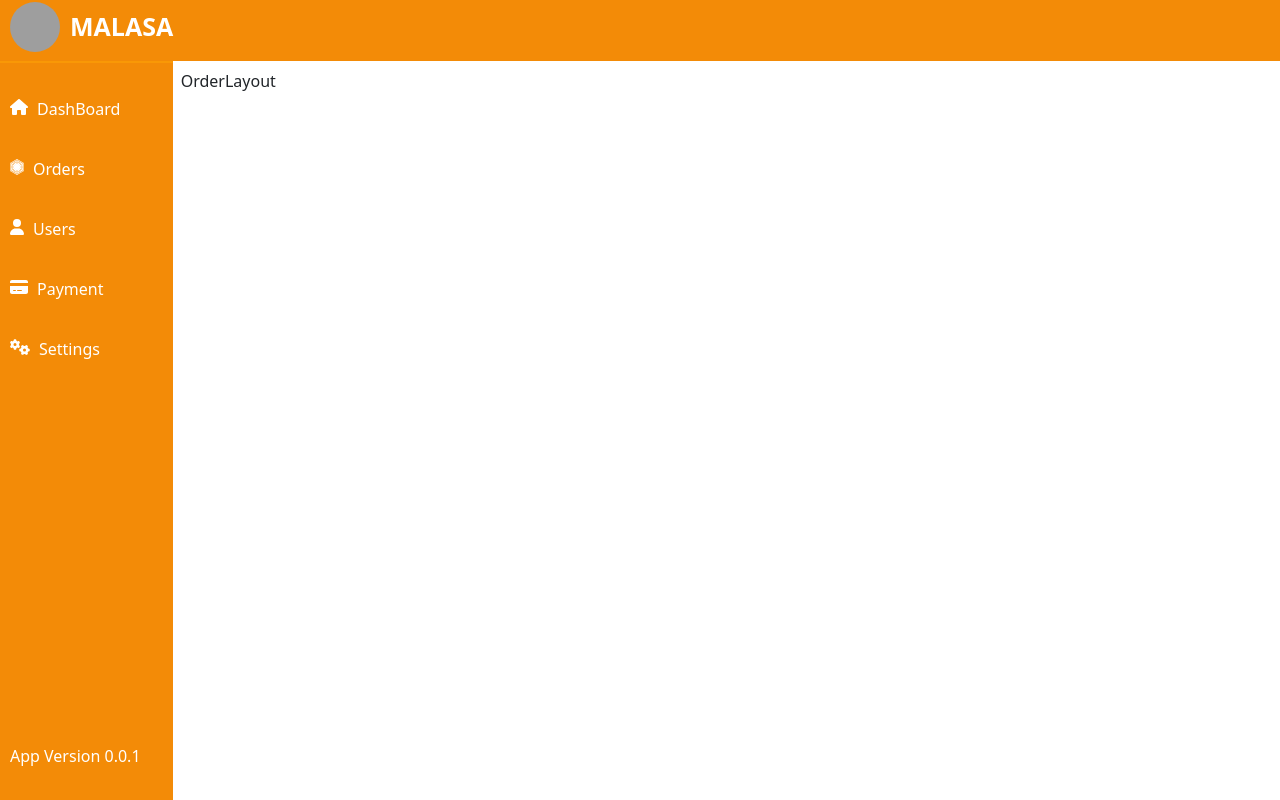
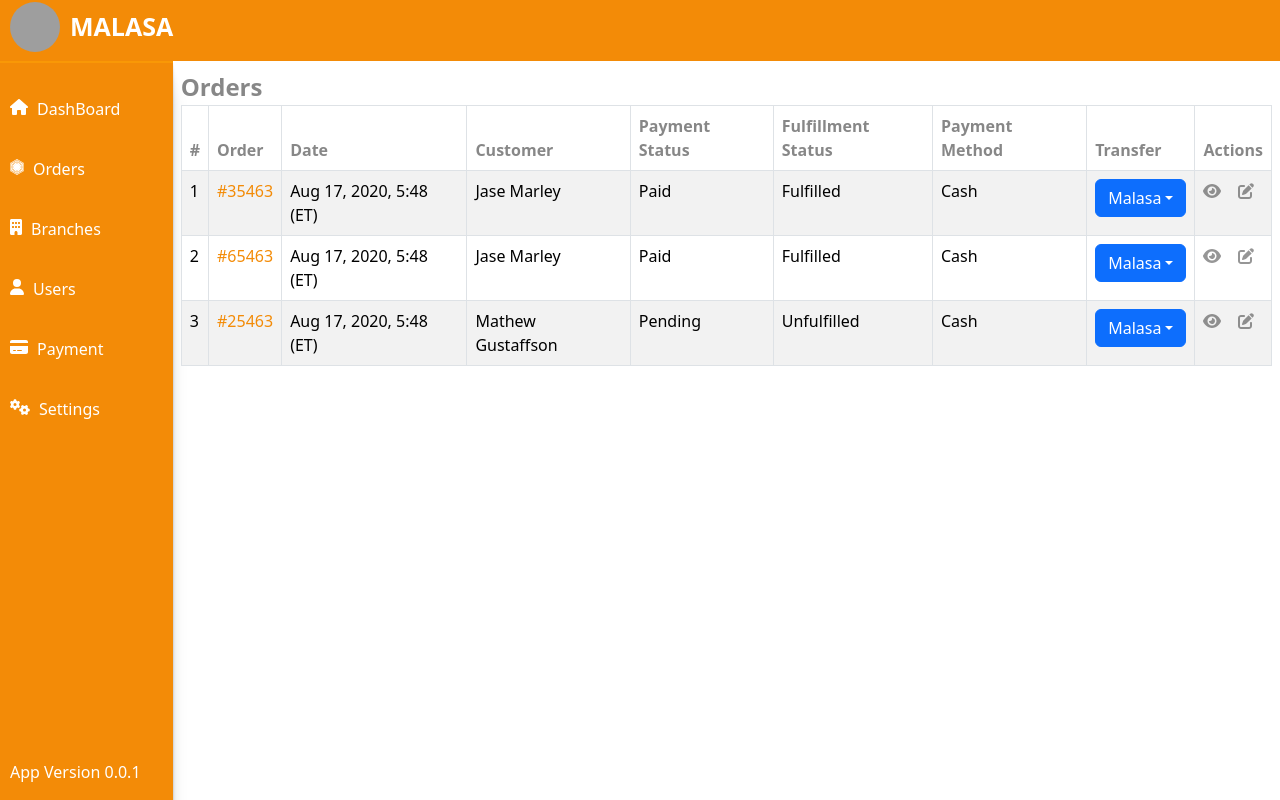
Before and after one commit to SmartChipSatish/ChickenCenter-Admin, a React (Vite) app: page /dashboard in a window 1280 px wide. Both pictures are taken after a click on the element "Orders". Built offline with nearby package versions, Linux system fonts and the light colour scheme; grey boxes are pictures that could not be loaded.

Commit message:
orders page

```diff
--- a/src/index.css
+++ b/src/index.css
@@ -17,20 +17,31 @@
   --appTheam: #F38B07;
   --appTextColor: '#fffff';
   --appTitleColor: #00000094;
-  --appSubTitleColor : #00000078
+  --appSubTitleColor : #00000078;
+  --appPageTitleColor: #00000078;
 }
 
 body,
 #root {
   height: 100vh;
 }
+p{
+  margin-bottom: 0;
+}
+
+.btn-primary, .btn-primary:hover, .btn-primary:active, .btn-primary:visited {
+  /* background-color: var(--appTheam); */
+}
 
 .pageTile {
   font-size: 24px;
   font-weight: bold;
-  color: #00000078;
+  color: var(--appPageTitleColor);
 }
 .card {
   border: var(--bs-card-border-width) solid #5352521a;
   box-shadow: rgba(100, 100, 111, 0.2) 0px 7px 29px 0px;
 }
+.tableTitle {
+  color: var(--appPageTitleColor);
+}
--- a/src/modules/dashboard/DashboardLayout/DashboardLayout.tsx
+++ b/src/modules/dashboard/DashboardLayout/DashboardLayout.tsx
@@ -1,5 +1,4 @@
 import { Outlet } from "react-router-dom"
-import { CardComponent } from "../components/CardComponent/CardComponent";
 
 
 const DashBoardLayout = () => {
--- a/src/modules/orders/OrderLayout/OrderLayout.tsx
+++ b/src/modules/orders/OrderLayout/OrderLayout.tsx
@@ -1,10 +1,10 @@
 import { Outlet } from "react-router-dom";
 
 
-const OrderLayout = () =>{
+const OrderLayout = () => {
    return <>
-    <p>OrderLayout</p>
-     <Outlet/>
+      <p className="pageTile">Orders</p>
+      <Outlet />
    </>
 }
 
--- /dev/null
+++ b/src/modules/orders/pages/orderPage/OrderPage.scss
@@ -0,0 +1,16 @@
+.Orderpage {
+    &-id {
+        color: var(--appTheam);
+        margin-bottom: 0;
+    }
+    &-actions {
+        color: #00000069;
+
+    }
+    &-eye {
+        margin-right: 12px;
+    }
+    &-title {
+        color: var(--appPageTitleColor);
+    }
+}
--- /dev/null
+++ b/src/modules/orders/pages/orderPage/OrderPage.tsx
@@ -0,0 +1,103 @@
+import { faEdit, faEye } from "@fortawesome/free-solid-svg-icons";
+import { FontAwesomeIcon } from "@fortawesome/react-fontawesome";
+import Table from "react-bootstrap/esm/Table"
+import './OrderPage.scss'
+import DropdownButton from "react-bootstrap/esm/DropdownButton";
+import ButtonGroup from "react-bootstrap/esm/ButtonGroup";
+import Dropdown from "react-bootstrap/esm/Dropdown";
+// FontAwesomeIcon
+// fa-eye
+const OrderPage = () => {
+    return (<>
+        <Table striped bordered hover className="Orderpage">
+            <thead>
+                <tr>
+                    <th><p className="tableTitle">#</p></th>
+                    <th ><p className="tableTitle">Order</p></th>
+                    <th> <p className="tableTitle">Date</p></th>
+                    <th> <p className="tableTitle">Customer</p></th>
+                    <th><p className="tableTitle">Payment Status</p></th>
+                    <th><p className="tableTitle">Fulfillment Status</p></th>
+                    <th><p className="tableTitle">Payment Method</p></th>
+                    <th><p className="tableTitle">Transfer</p></th>
+                    <th><p className="tableTitle">Actions</p></th>
+                </tr>
+            </thead>
+            <tbody>
+                <tr>
+                    <td>1</td>
+                    <td><p className="Orderpage-id">#35463</p></td>
+                    <td>Aug 17, 2020, 5:48 (ET)</td>
+                    <td>Jase Marley</td>
+                    <td>Paid</td>
+                    <td>Fulfilled</td>
+                    <td>Cash</td>
+                    <td> <DropdownButton
+                        as={ButtonGroup}
+                        key={'Primary'}
+                        id={`dropdown-variants-${'Primary'}`}
+                        variant={'Primary'.toLowerCase()}
+                        title={'Malasa'}
+                    >
+                        <Dropdown.Item eventKey="1">Hi-City</Dropdown.Item>
+                        <Dropdown.Item eventKey="2">Madhapur</Dropdown.Item>
+                        <Dropdown.Item eventKey="3" active>
+                            Durgam Cheruvu
+                        </Dropdown.Item>
+                    </DropdownButton></td>
+                    <td ><FontAwesomeIcon icon={faEye} className="Orderpage-actions Orderpage-eye"></FontAwesomeIcon> <FontAwesomeIcon icon={faEdit} className="Orderpage-actions"></FontAwesomeIcon></td>
+                </tr>
+                <tr>
+                    <td>2</td>
+                    <td><p className="Orderpage-id">#65463</p></td>
+                    <td>Aug 17, 2020, 5:48 (ET)</td>
+                    <td>Jase Marley</td>
+                    <td>Paid</td>
+                    <td>Fulfilled</td>
+                    <td>Cash</td>
+                    <td> <DropdownButton
+                        as={ButtonGroup}
+                        key={'Primary'}
+                        id={`dropdown-variants-${'Primary'}`}
+                        variant={'Primary'.toLowerCase()}
+                        title={'Malasa'}
+                    >
+                        <Dropdown.Item eventKey="1">Hi-City</Dropdown.Item>
+                        <Dropdown.Item eventKey="2">Madhapur</Dropdown.Item>
+                        <Dropdown.Item eventKey="3" active>
+                            Durgam Cheruvu
+                        </Dropdown.Item>
+                    </DropdownButton></td>
+                    <td ><FontAwesomeIcon icon={faEye} className="Orderpage-actions Orderpage-eye"></FontAwesomeIcon> <FontAwesomeIcon icon={faEdit} className="Orderpage-actions"></FontAwesomeIcon></td>
+                </tr>
+                <tr>
+                    <td>3</td>
+                    <td><p className="Orderpage-id">#25463</p></td>
+                    <td>Aug 17, 2020, 5:48 (ET)</td>
+                    <td>Mathew Gustaffson</td>
+                    <td>Pending</td>
+                    <td>Unfulfilled</td>
+                    <td>Cash</td>
+                    <td> <DropdownButton
+                        as={ButtonGroup}
+                        key={'Primary'}
+                        id={`dropdown-variants-${'Primary'}`}
+                        variant={'Primary'.toLowerCase()}
+                        title={'Malasa'}
+                    >
+                        <Dropdown.Item eventKey="1">Hi-City</Dropdown.Item>
+                        <Dropdown.Item eventKey="2">Madhapur</Dropdown.Item>
+                        <Dropdown.Item eventKey="3" active>
+                            Durgam Cheruvu
+                        </Dropdown.Item>
+
+                    </DropdownButton></td>
+                    <td ><FontAwesomeIcon icon={faEye} className="Orderpage-actions Orderpage-eye"></FontAwesomeIcon> <FontAwesomeIcon icon={faEdit} className="Orderpage-actions"></FontAwesomeIcon></td>
+                </tr>
+            </tbody>
+        </Table>
+    </>)
+
+}
+
+export default OrderPage;
--- a/src/routes/pages.ts
+++ b/src/routes/pages.ts
@@ -6,7 +6,8 @@ const DashBoard =  lazy(() => import('../modules/dashboard/DashboardLayout/Dashb
 const DashBoardPage = lazy(()=> import('../modules/dashboard/pages/DashboardPage/Dashboardpage'))
 
 // Order Page
-const OrderPage = lazy(()=> import('../modules/orders/OrderLayout/OrderLayout'));
+const OrderLayOut = lazy(()=> import('../modules/orders/OrderLayout/OrderLayout'));
+const OrderPage = lazy(()=> import('../modules/orders/pages/orderPage/OrderPage'))
 
 //Payment Page
 const PaymentPage = lazy(()=> import('../modules/payments/PaymentLayout/Paymentlayout'))
@@ -14,7 +15,8 @@ const PaymentPage = lazy(()=> import('../modules/payments/PaymentLayout/Paymentl
 export {
     MainLayout,
     DashBoard,
-    OrderPage,
+    OrderLayOut,
     PaymentPage,
-    DashBoardPage
+    DashBoardPage,
+    OrderPage
 }
--- a/src/routes/routes.tsx
+++ b/src/routes/routes.tsx
@@ -1,7 +1,7 @@
 import React, { Suspense } from 'react'
 import { Route, BrowserRouter, Routes } from 'react-router-dom';
 import Login from '../modules/authentication/Login/Login';
-import { MainLayout, DashBoard, OrderPage, PaymentPage, DashBoardPage } from './pages';
+import { MainLayout, DashBoard, OrderLayOut, OrderPage, PaymentPage, DashBoardPage } from './pages';
 
 
 
@@ -39,9 +39,17 @@ export default function AppRoutes() {
           <Route path="orders"
             element={
               <Suspense>
-                <OrderPage />
+                <OrderLayOut />
               </Suspense>
             }>
+            <Route path=""
+              element={
+                <Suspense>
+                  <OrderPage />
+                </Suspense>
+              }>
+
+            </Route>
           </Route>
           <Route path="payment"
             element={
--- a/src/shared/components/SideBar/SideBar.tsx
+++ b/src/shared/components/SideBar/SideBar.tsx
@@ -1,7 +1,7 @@
 import { useNavigate } from "react-router-dom";
 import './Sidebar.scss';
 import { FontAwesomeIcon } from "@fortawesome/react-fontawesome";
-import { faCogs, faCreditCard, faHouse, faUser, } from "@fortawesome/free-solid-svg-icons";
+import { faBuilding, faCogs, faCreditCard, faHouse, faUser, } from "@fortawesome/free-solid-svg-icons";
 import { faFirstOrder } from "@fortawesome/free-brands-svg-icons";
 
 
@@ -16,7 +16,9 @@ const SideBar = () => {
                 <p className="module" onClick={() => {
                     navigation('orders')
                 }}> <FontAwesomeIcon icon={faFirstOrder} className="module-appIcon" /> Orders</p>
-
+                <p className="module" onClick={() => {
+                    navigation('payment')
+                }}><FontAwesomeIcon icon={faBuilding} className="module-appIcon" /> Branches</p>
                 <p className="module" onClick={() => {
                     navigation('payment')
                 }}><FontAwesomeIcon icon={faUser} className="module-appIcon" /> Users</p>
--- a/src/shared/components/SideBar/Sidebar.scss
+++ b/src/shared/components/SideBar/Sidebar.scss
@@ -5,6 +5,7 @@
     display: flex;
     flex-direction: column;
     justify-content: space-between;
+    box-shadow: rgba(0, 0, 0, 0.09) 0px 2px 1px, rgba(0, 0, 0, 0.09) 0px 4px 2px, rgba(0, 0, 0, 0.09) 0px 8px 4px, rgba(0, 0, 0, 0.09) 0px 16px 8px, rgba(0, 0, 0, 0.09) 0px 32px 16px;
 }
 
 .module {
```
